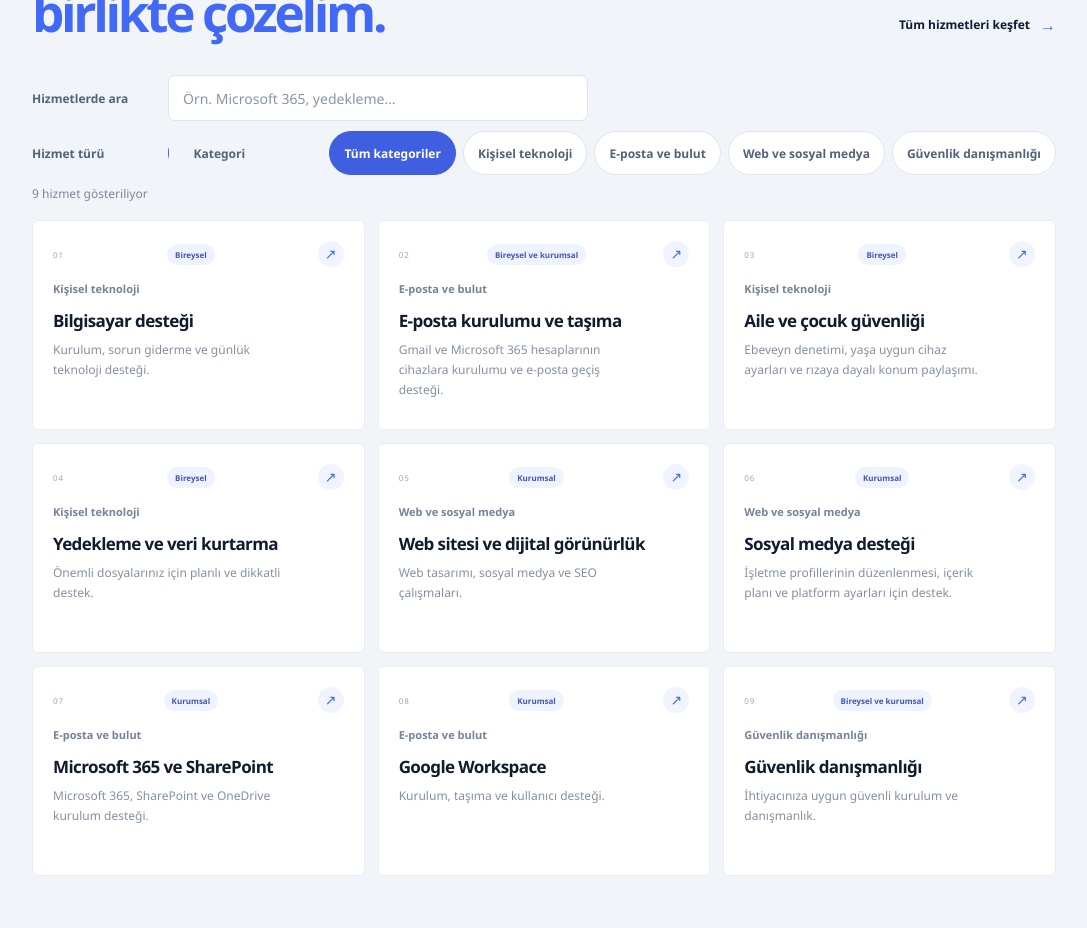
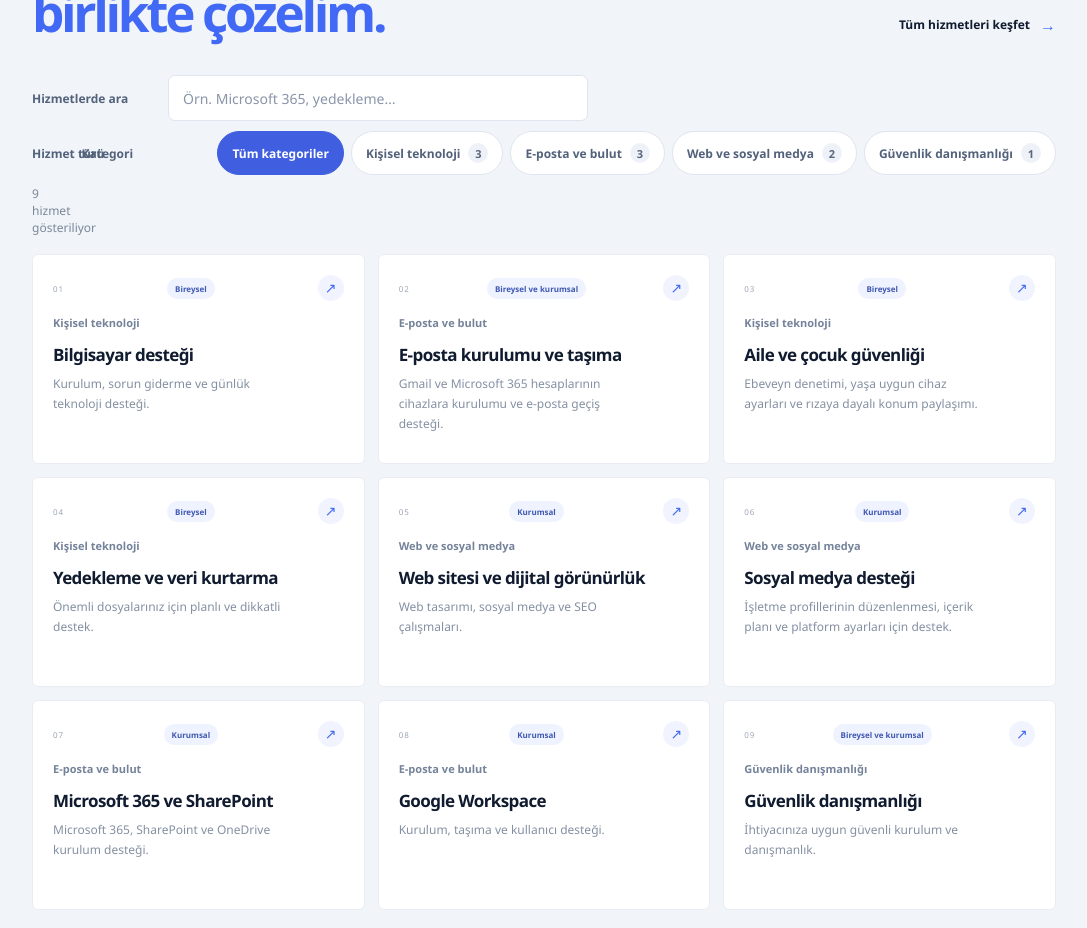
Before and after one commit to darkpassenger00/Dolubilisim, a Next.js app: page / in a window 1280 px wide. Shown: the part 1700-2628 px from the top of the page, without its empty margins (96-1183 px from the left). Built offline with nearby package versions, Linux system fonts and the light colour scheme.

Commit message:
Show matching service counts in category filters

```diff
--- a/app/service-discovery.tsx
+++ b/app/service-discovery.tsx
@@ -1,7 +1,7 @@
 "use client";
 
 import { useMemo, useState } from "react";
-import { filterServicesForAudience } from "../lib/service-discovery.mjs";
+import { countServicesByCategory, filterServicesForAudience } from "../lib/service-discovery.mjs";
 
 type Service = { id: string; audience: string; category: string; title: string; detail: string };
 
@@ -22,6 +22,7 @@ export default function ServiceDiscovery({ services }: { services: readonly Serv
   const [selectedCategory, setSelectedCategory] = useState("all");
   const [query, setQuery] = useState("");
   const categories = useMemo(() => [...new Set(services.map((service) => service.category))], [services]);
+  const categoryCounts: Record<string, number> = useMemo(() => countServicesByCategory(services, audience) as Record<string, number>, [services, audience]);
   const results: Service[] = useMemo(() => filterServicesForAudience(services, audience, selectedCategory, query) as Service[], [services, audience, selectedCategory, query]);
 
   return (
@@ -46,8 +47,8 @@ export default function ServiceDiscovery({ services }: { services: readonly Serv
           <div className="service-category-filters" role="group" aria-label="Hizmet kategorisi">
             <button type="button" aria-pressed={selectedCategory === "all"} onClick={() => setSelectedCategory("all")}>Tüm kategoriler</button>
             {categories.map((category) => (
-              <button type="button" key={category} aria-pressed={selectedCategory === category} onClick={() => setSelectedCategory(category)}>
-                {category}
+              <button type="button" key={category} aria-label={`${category}, ${categoryCounts[category] ?? 0} hizmet`} aria-pressed={selectedCategory === category} onClick={() => setSelectedCategory(category)}>
+                <span>{category}</span><span className="service-filter-count" aria-hidden="true">{categoryCounts[category] ?? 0}</span>
               </button>
             ))}
           </div>
--- a/lib/service-discovery.mjs
+++ b/lib/service-discovery.mjs
@@ -1,5 +1,12 @@
 export function createServiceDiscoveryIndex(services) {
   return services.map(({ id, audience, category, title, detail }) => ({ id, audience, category, title, detail }));
+}
+
+export function countServicesByCategory(services, audience = "all") {
+  return filterServicesForAudience(services, audience).reduce((counts, service) => {
+    counts[service.category] = (counts[service.category] ?? 0) + 1;
+    return counts;
+  }, {});
 }
 
 /**
```
Also changed, not shown: app/globals.css, 1 other file (tests, documents, lock files or other folders).
